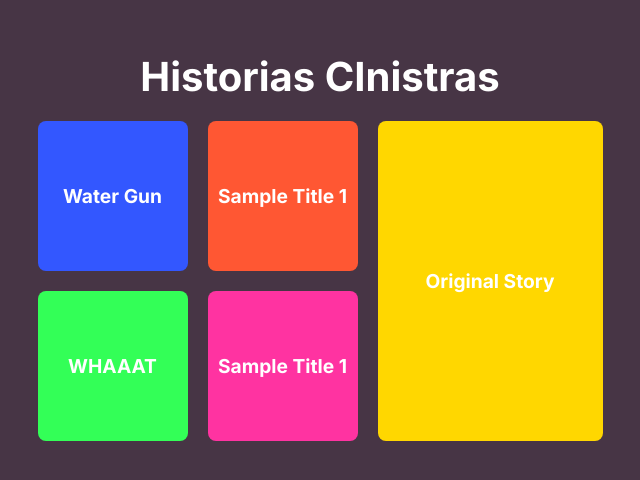
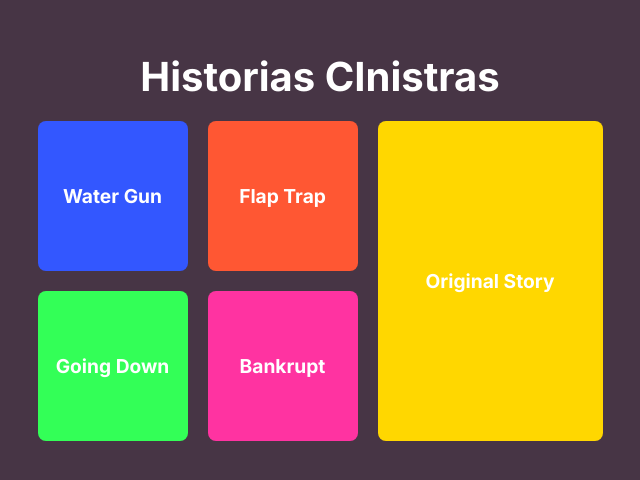
Before and after one commit to Thijalves/historias-cinistras, a Next.js app: page / in a window 1280 px wide. Shown: the part 154-634 px from the top of the page, without its empty margins (320-960 px from the left). Built offline with nearby package versions, Linux system fonts and the light colour scheme.

Commit message:
feat: add content for default stories

```diff
--- a/public/stories.json
+++ b/public/stories.json
@@ -1,22 +1,37 @@
 [
     {
       "title": "Water Gun",
-      "description": "A man took a seat at the bar and asked the barkeeper for a glass of water. After giving Philip his water, the barkeeper pulled out a gun and pointed it at the his head. The man never drank his glass of water. He thanked the barkeeper and left."
+      "color": "#3357FF",
+      "description": "A man took a seat at the bar and asked the barkeeper for a glass of water. After giving him his water, the barkeeper pulled out a gun and pointed it at the his head. The man never drank his glass of water. He thanked the barkeeper and left.",
+      "answer": "The man had the hiccups. He ordered some water to try get rid of his hiccups. The barkeeper noticed him hiccuping and tried to frighten him by pointing a gun at his head. The surprise and shock made him forget about his hiccups so he no longer needed the water.",
+      "image": "water_gun.png"
     },
     {
-      "title": "Sample Title 1",
-      "description": "Description for Card 2"
+      "title": "Flap Trap",
+      "color": "#FF5733",
+      "description": "Heidi looked out the window and saw a flock of pigeons. Moments later, she and the pigeons were dead.",
+      "answer": "Heidi was in an airplane. She was flying to Mexico for her holidays when she saw the birds outside the plane during take-off. The pigeons outside were sucked into the engines of the plane and caused it to crash.",
+      "image": "flap_trap.png"
     },
     {
-      "title": "WHAAAT",
-      "description": "Description for Card 3"
+      "title": "Going Down",
+      "color": "#33FF57",
+      "description": "Colin Helmsworth gets into an elevator, he presses the button for the 6th floor. Soon after he breaks down in tears.",
+      "answer": "Colin Helmsworth was at the hospital to visit his wife who was on life support. When he tried to use the elevator it wasn't working and he realised the power in the hospital had gone and that meant his wife would die.",
+      "image": "going_down.png"
     },
     {
-      "title": "Sample Title 1",
-      "description": "Description for Card 4"
+      "title": "Bankrupt",
+      "color": "#FF33A1",
+      "description": "Terry Warwick was pushing pushing his car. He sighed and stopped when he reached a hotel. He now knew he was bankrupt.",
+      "answer": "Terry was playing monopoly.",
+      "image": "bankrupt.png"
     },
     {
       "title": "Original Story",
-      "description": "A Completely new story generated by LLM, more specifically GPT-4o. This story is unique and has never been told before."
+      "color": "gold",
+      "description": "A Completely new story generated by LLM, more specifically GPT-4o. This story is unique and has never been told before.",
+      "answer": "The answer to this story is not available as it is a completely new story generated by LLM.",
+      "image": "none"
     }
   ]
--- a/src/app/page.tsx
+++ b/src/app/page.tsx
@@ -1,27 +1,18 @@
 'use client'
 
-import { useEffect } from "react";
-import { useState } from "react";
+import { useEffect, useState } from "react";
 import { Button } from "@mui/material";
 import { useRouter } from 'next/navigation';
 import styles from "./page_styles.module.css";
 import globalstate from "@/globalstate";
 
-const cardColors = [ "#3357FF", "#FF5733", "#33FF57", "#FF33A1", "gold"];
-const ct = ["Water Gun", "Card 2", "Card 3", "Card 4", "Original Story"];
-const cd = [
-    "A man took a seat at the bar and asked the barkeeper for a glass of water. After giving Philip his water, the barkeeper pulled out a gun and pointed it at the his head. The man never drank his glass of water. He thanked the barkeeper and left.",
-    "Description for Card 2",
-    "Description for Card 3",
-    "Description for Card 4",
-    "A Completely new story generated by LLM, more specifically GPT-4o. This story is unique and has never been told before.",
-];
-
 export default function RootPg() {
     const [selectedCard, setSelectedCard] = useState<number | null>(null);
     const [apiKey, setApiKey] = useState<string>('');
-    const [cardTitles, setCardTitles] = useState(ct);
-    const [cardDescriptions, setCardDescriptions] = useState(cd);
+    const [cardTitles, setCardTitles] = useState<string[]>([]);
+    const [cardDescriptions, setCardDescriptions] = useState<string[]>([]);
+    const [cardColors, setCardColors] = useState<string[]>([]);
+    const [cardImages, setCardImages] = useState<string[]>([]);
     const router = useRouter();
 
     // Fetch card data from JSON file
@@ -31,11 +22,11 @@ export default function RootPg() {
             const data = await response.json();
             setCardTitles(data.map((card: any) => card.title));
             setCardDescriptions(data.map((card: any) => card.description));
-            console.log('Fetching card data...');
+            setCardColors(data.map((card: any) => card.color));
+            setCardImages(data.map((card: any) => card.image));
         };
 
         fetchCardData();
-
     }, []);
 
     const handleApiKeyChange = (e: React.ChangeEvent<HTMLInputElement>) => {
@@ -44,6 +35,12 @@ export default function RootPg() {
 
     const navigateToHome = () => {
         globalstate.apiKey = apiKey;
+        globalstate.selectedCard = {
+            title: cardTitles[selectedCard!],
+            description: cardDescriptions[selectedCard!],
+            color: cardColors[selectedCard!],
+            image: cardImages[selectedCard!]
+        };
         router.push('/game');
     }
 
--- a/src/globalstate.tsx
+++ b/src/globalstate.tsx
@@ -1,5 +1,8 @@
 let apiKey: string = "";
+let selectedCard: { title: string, description: string, color: string, image: string } | null = null;
+
 
 export default {
-    apiKey
+    apiKey,
+    selectedCard
 }
```
Also changed, not shown: src/app/game/page.tsx (+19 -31 lines).
